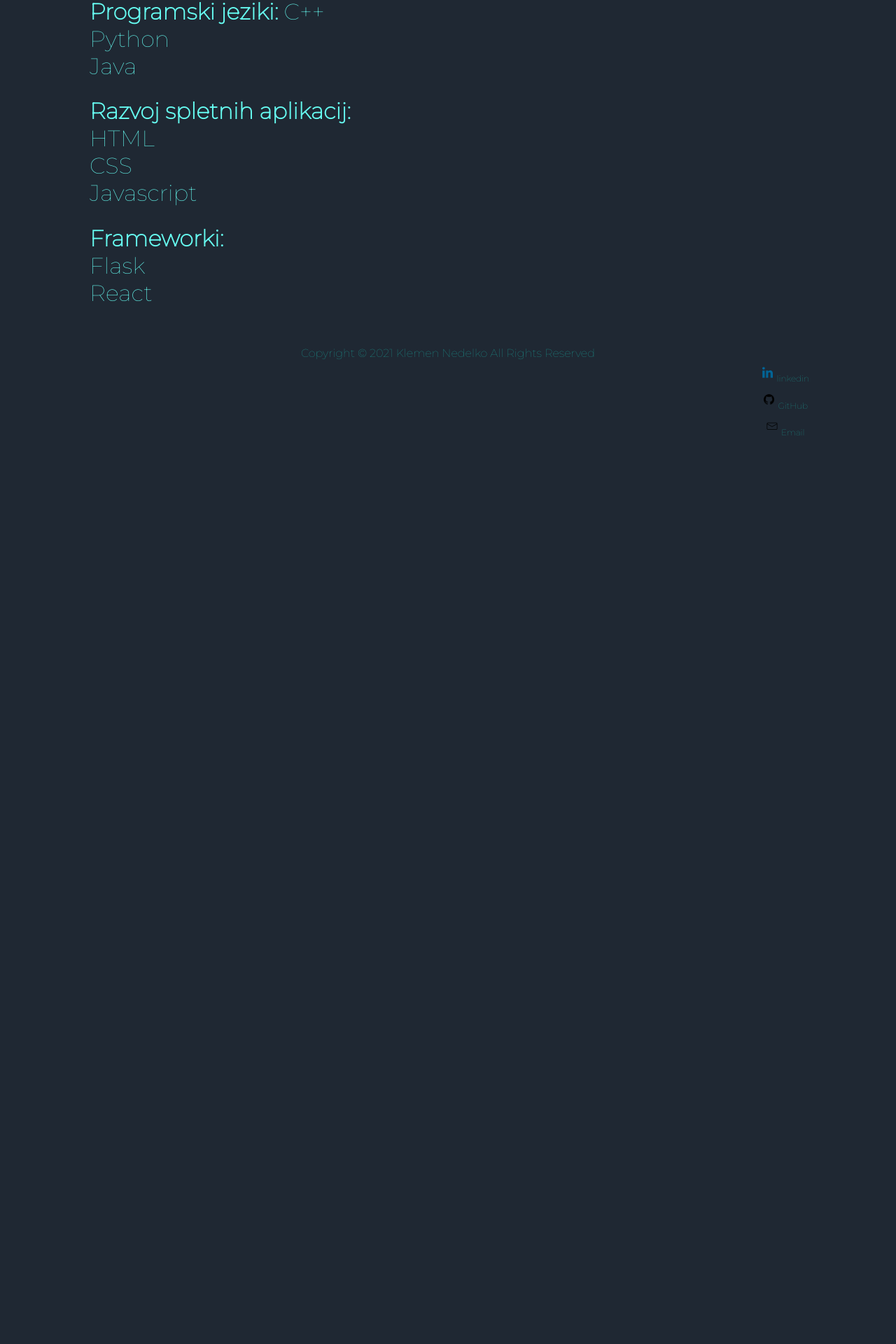
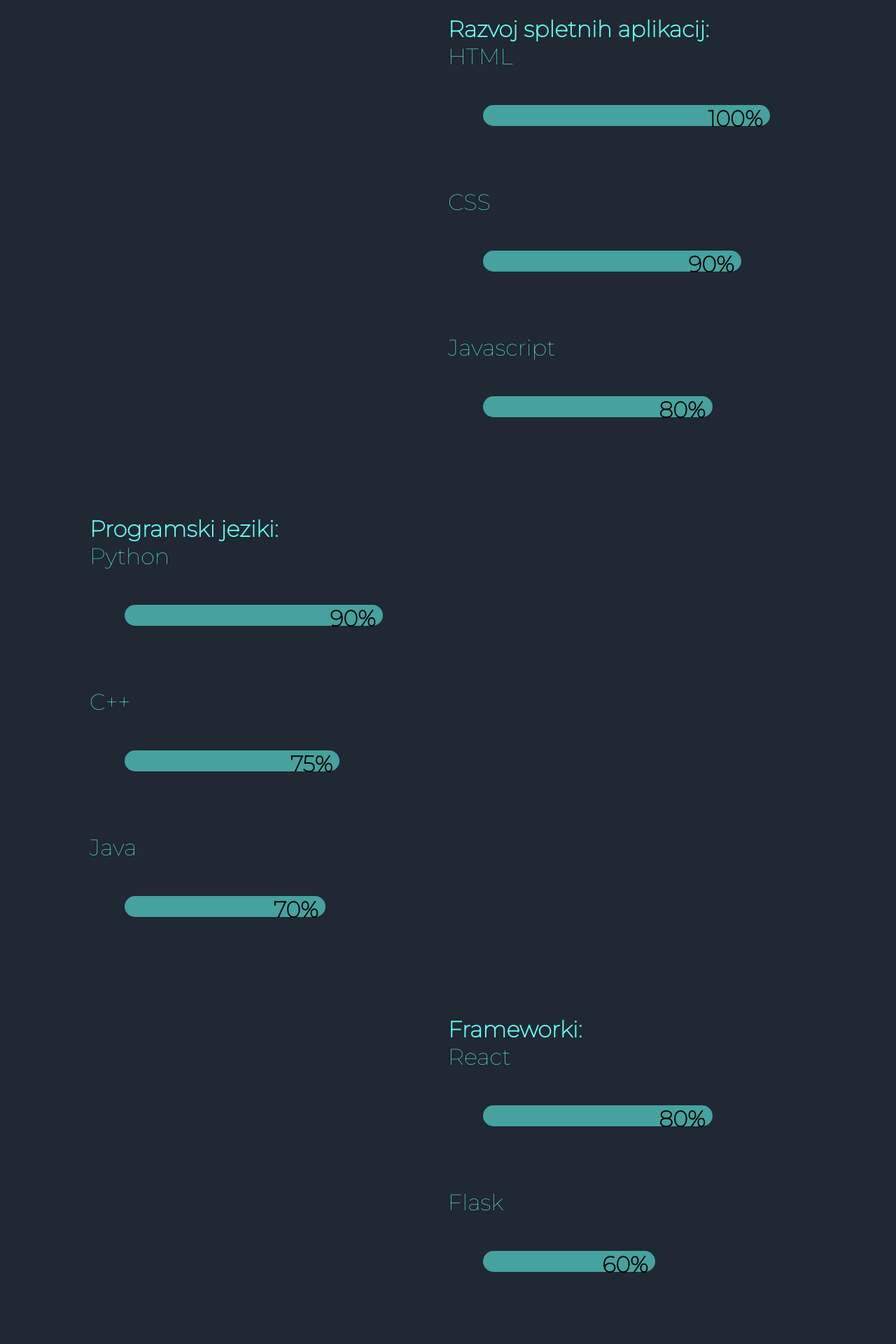
Before and after one commit to klemen-nedelko/portofolio, a React (Create React App) app: page /About in a window 1280 px wide. Shown: the part 682-2602 px from the top of the page at 70% size. Before the commit the page ends 1312 px from the top, so only its background shows below. Built offline with nearby package versions, Linux system fonts and the light colour scheme.

Commit message:
animations

```diff
--- a/src/About.js
+++ b/src/About.js
@@ -1,9 +1,9 @@
 import React from 'react';
 import './App.css';
+import Progressbar from './Progres_bar';
 
 
 function About() {
-
     return (
     <div className="About">
       <div className="fade-in-text">
@@ -11,23 +11,63 @@
       <p className="about-me">Spletni razvijalec. Usmerjen v razvoj in oblikovanje spletnih strani.<br/>
       </p>
         <p className="languages">
-          <div className="Program">
-          <strong>Programski jeziki: </strong>
-          C++<br/>
-          Python<br/>
-          Java<br/>
+        <div className="Web">
+          <strong>Razvoj spletnih aplikacij: </strong><br/>
+          HTML
+          <div class="progress">
+            <div class="progress-bar">
+          <Progressbar bgcolor="#45A29E" progress='100'  height={30} /><br/>
+            </div>
           </div>
-          <div className="Web">
-          <strong>Razvoj spletnih aplikacij: </strong><br/>
-          HTML<br/>
-          CSS<br/>
-          Javascript<br/>
+          <div class="progress">
+            <div class="progress-bar">
+          CSS
+          <Progressbar bgcolor="#45A29E" progress='90'  height={30} /><br/>
           </div>
-          <div className="Frameworks">
+          </div>
+          Javascript
+          <div class="progress">
+            <div class="progress-bar">
+          <Progressbar bgcolor="#45A29E" progress='80'  height={30} /><br/>
+          </div>
+          </div>
+            </div>
+        <div className="Program">
+          <strong>Programski jeziki: </strong><br/>
+          Python
+          <div class="progress">
+            <div class="progress-bar">
+          <Progressbar bgcolor="#45A29E" progress='90'  height={30} /><br/>
+          </div>
+          </div>
+          C++
+          <div class="progress">
+            <div class="progress-bar">
+          <Progressbar bgcolor="#45A29E" progress='75'  height={30} /><br/>
+          </div>
+          </div>
+          Java
+          <div class="progress">
+            <div class="progress-bar">
+          <Progressbar bgcolor="#45A29E" progress='70'  height={30} /><br/>
+          </div>
+          </div>
+        </div>
+      <div className="Web">
           <strong>Frameworki: </strong><br/>
-          Flask<br/>
-          React<br/>
+          React
+          <div class="progress">
+            <div class="progress-bar">
+          <Progressbar bgcolor="#45A29E" progress='80'  height={30} /><br/>
           </div>
+          </div>
+          Flask
+          <div class="progress">
+            <div class="progress-bar">
+          <Progressbar bgcolor="#45A29E" progress='60'  height={30} /><br/>
+          </div>
+          </div>
+      </div>
       </p>
       </div>
     </div>
--- a/src/App.css
+++ b/src/App.css
@@ -134,7 +134,7 @@
   font-family: 'Montserrat', sans-serif;
   font-size: 32px;
   margin-left: 10%;
-  width: 40%;
+  width: 80%;
 }
 
 .Projects{
@@ -228,14 +228,25 @@
 
 .Program{
   padding-top: 5%;
+  width: 50%;
+  border-radius: 1rem;
+  transition: 1s ease;
+  transition-delay: 0.5s;
 }
 
 .Web{
   padding-top: 5%;
+  margin-left: 50%;
+  border-radius: 1rem;
+  transition: 1s ease;
+  transition-delay: 0.5s;
 }
 
 .Frameworks{
   padding-top: 5%;
+  border-radius: 1rem;
+  transition: 1s ease;
+  transition-delay: 0.5s;
 }
 
 
@@ -308,3 +319,18 @@
   0% {opacity:0;}
   100% {opacity:1;}
 }
+.progress{
+  position: relative;
+}
+
+.progress .progress-bar{
+  animation: progress-animation 6s ;
+}
+
+
+@keyframes progress-animation{
+  0% { width: 0%; }
+
+  100% { width: 100%}
+
+}
--- a/src/Contact.js
+++ b/src/Contact.js
@@ -26,7 +26,7 @@
         <form className="Contact-form" onSubmit={sendEmail}>
           <label>
             Name:
-            <input type="text" name="name" placeholder="Name" />
+            <input type="text" name="name" placeholder="Ime" />
           </label>
           <label>
             Email:
@@ -34,11 +34,11 @@
           </label>
           <label>
             Subject:
-            <input type="text" name="subject" placeholder="Subject..." />
+            <input type="text" name="subject" placeholder="Zadeva..." />
           </label>
           <label>
             Message:
-            <textarea type="message" name="message" placeholder="Write something.." />
+            <textarea type="message" name="message" placeholder="Tvoje vprašanje.." />
           </label>
             <input type="submit" className="button" value="Send" />
             <label>
--- /dev/null
+++ b/src/Progres_bar.js
@@ -0,0 +1,36 @@
+import React from 'react';
+import './App.css';
+
+const Progress_bar = ({bgcolor, progress, height}) => {
+    const Parentdiv = {
+        height: height,
+        width: '80%',
+        borderRadius: 40,
+        margin: 50
+    }
+    const Childdiv = {
+        height: '100%',
+        width: `${progress}%`,
+        backgroundColor: bgcolor,
+        borderRadius:40,
+        textAlign: 'right',
+}
+    const progresstext = {
+        padding: 10,
+        color: 'black',
+        fontWeight: 900
+}
+
+
+    return (
+        <div className="progress">
+    <div style={Parentdiv}>
+        <div style={Childdiv}>
+        <span style={progresstext}>{`${progress}%`}</span>
+    </div>
+    </div>
+    </div>
+    )
+}
+
+export default Progress_bar;
```
